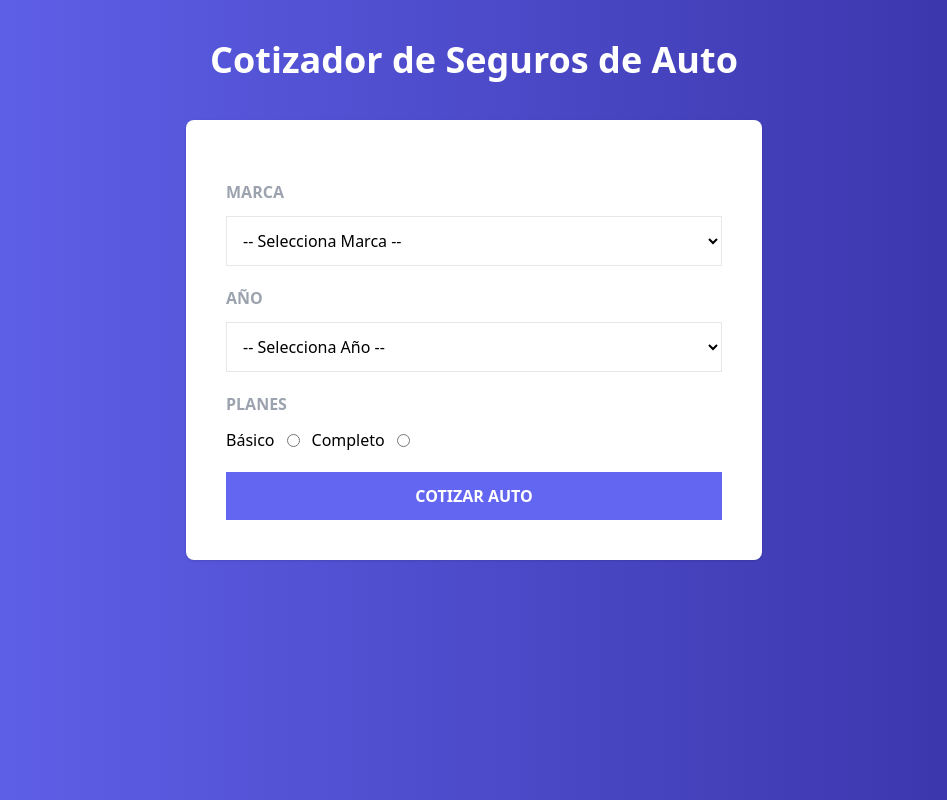
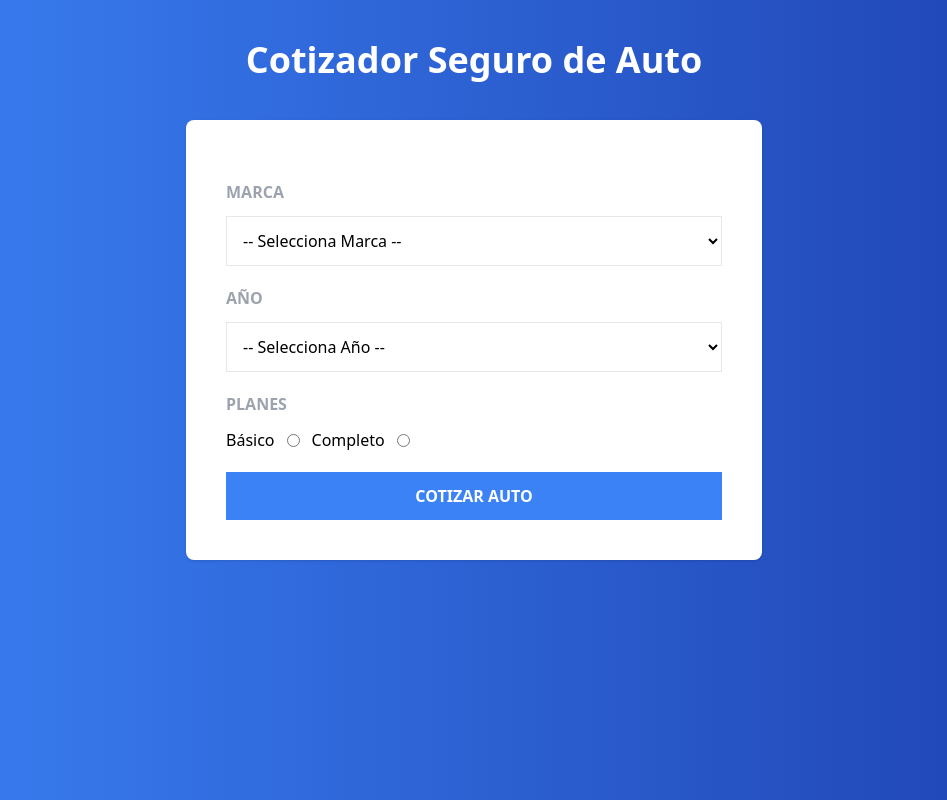
Before and after one commit to victorivanlopezlearning/insurance-quote-react, a React (Vite) app: page / in a window 1280 px wide. Shown: the whole page, without its empty margins (166-1113 px from the left). Built offline with nearby package versions, Linux system fonts and the light colour scheme.

Commit message:
Upated: styles

```diff
--- a/index.html
+++ b/index.html
@@ -4,9 +4,9 @@
     <meta charset="UTF-8" />
     <link rel="icon" type="image/png" href="/vilg-favicon.png" />
     <meta name="viewport" content="width=device-width, initial-scale=1.0" />
-    <title>Cotizador de Seguros</title>
+    <title>Cotizador Seguro de Auto</title>
   </head>
-  <body class="bg-gradient-to-r from-indigo-500 to-indigo-800">
+  <body class="bg-gradient-to-r from-blue-500 to-blue-800">
     <div id="root"></div>
     <script type="module" src="/src/main.jsx"></script>
   </body>
--- a/src/components/AppInsurance.jsx
+++ b/src/components/AppInsurance.jsx
@@ -10,7 +10,7 @@ export default function AppInsurance() {
   return (
     <>
       <header className="my-10">
-        <h1 className="text-4xl text-white text-center font-black">Cotizador de Seguros de Auto</h1>
+        <h1 className="text-4xl text-white text-center font-black">Cotizador Seguro de Auto</h1>
       </header>
 
       <main className="mx-2 my-10 md:my-0 md:max-w-xl md:mx-auto shadow rounded-lg p-5 lg:p-10 overflow-hidden bg-white ">
--- a/src/components/Form.jsx
+++ b/src/components/Form.jsx
@@ -88,7 +88,7 @@ export default function Form() {
 
         <input
           type="submit"
-          className='w-full bg-indigo-500 hover:bg-indigo-600 transition-colors text-white cursor-pointer p-3 uppercase font-bold'
+          className='w-full bg-blue-500 hover:bg-blue-600 transition-colors text-white cursor-pointer p-3 uppercase font-bold'
           value="Cotizar Auto"
         />
       </form>
--- a/src/styles/Spinner.css
+++ b/src/styles/Spinner.css
@@ -19,7 +19,7 @@
   margin: 0 auto;
   width: 15%;
   height: 15%;
-  background-color: #6366F1;
+  background-color: #60A5FA;
   border-radius: 100%;
   -webkit-animation: sk-circleBounceDelay 1.2s infinite ease-in-out both;
   animation: sk-circleBounceDelay 1.2s infinite ease-in-out both;
```
